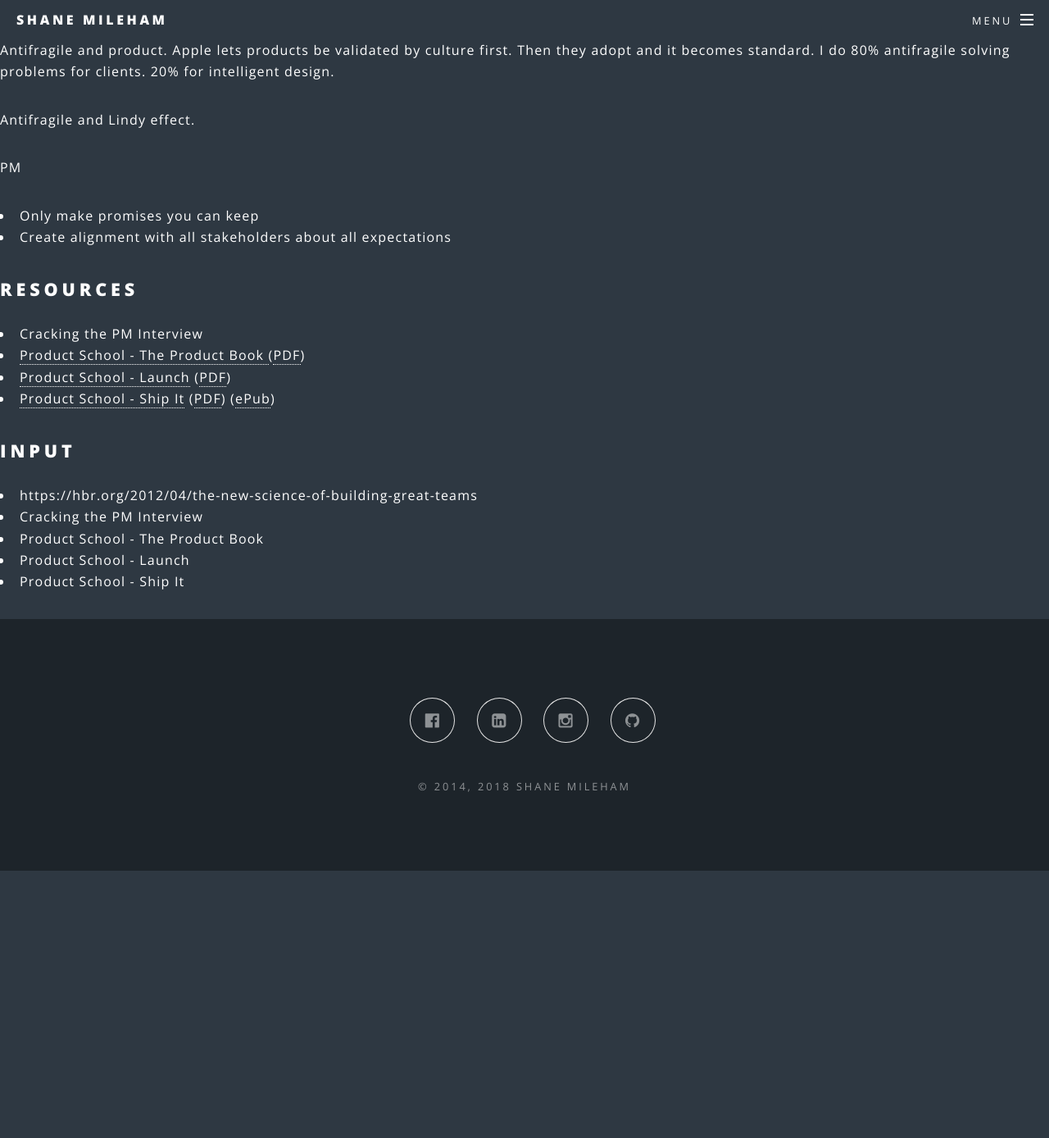
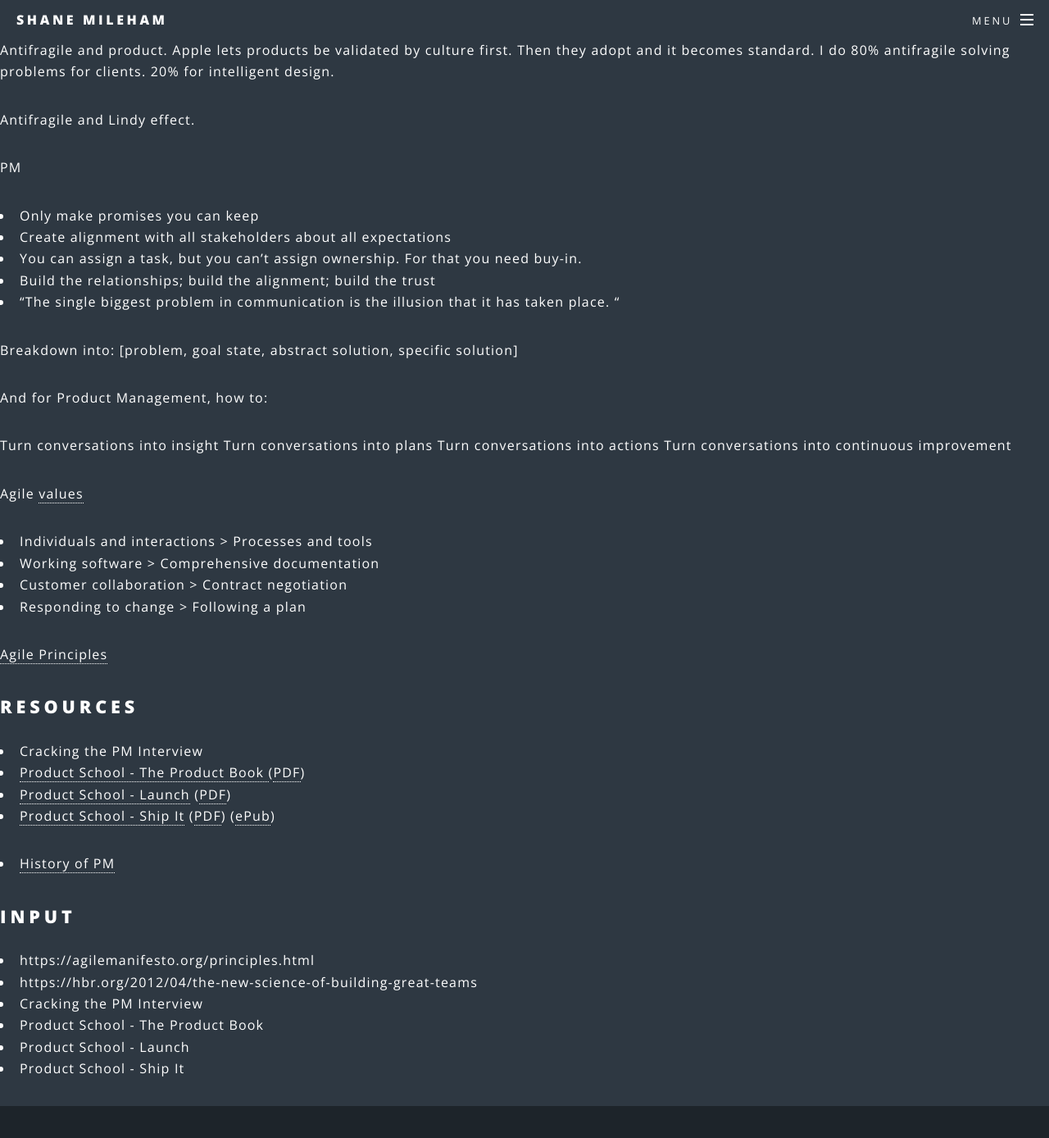
Before and after one commit to shanemileham/shanemileham.github.io, a Jekyll site: the page built from _kb/professional/product/product.md, in a window 1280 px wide and 1400 px high. Shown: the top 1388 px of the window at 82% size. Built offline with Jekyll 4.4.1, drawn with Linux system fonts in a browser that asks for light colours; comment, search, counter and statistics services are not loaded.

Commit message:
Product info

```diff
--- a/_kb/professional/product/product.md
+++ b/_kb/professional/product/product.md
@@ -12,6 +12,26 @@ Antifragile and Lindy effect.
 PM
 - Only make promises you can keep
 - Create alignment with all stakeholders about all expectations
+- You can assign a task, but you can't assign ownership. For that you need buy-in.
+- Build the relationships; build the alignment; build the trust
+- “The single biggest problem in communication is the illusion that it has taken place. “
+
+Breakdown into: [problem, goal state, abstract solution, specific solution]
+
+And for Product Management, how to:
+
+Turn conversations into insight
+Turn conversations into plans
+Turn conversations into actions
+Turn conversations into continuous improvement
+
+Agile [values](https://agilemanifesto.org/)
+- Individuals and interactions > Processes and tools
+- Working software > Comprehensive documentation
+- Customer collaboration > Contract negotiation
+- Responding to change > Following a plan
+
+[Agile Principles](https://agilemanifesto.org/principles.html)
 
 
 ## Resources
@@ -20,7 +40,10 @@ PM
 - [Product School - Launch](https://www.productschool.com/launch-book/) ([PDF](https://drive.google.com/open?id=1fjvtxK18K9qz5RmcXjS6I1_y2ZXsXA8D))
 - [Product School - Ship It](https://www.productschool.com/ship-it-book/) ([PDF](https://drive.google.com/open?id=1JWN2jpf7WRHDXqbCejOjPTpTUG6VDTLz)) ([ePub](https://drive.google.com/open?id=10UhwYgLq4rTMX1LDyLREzi2nboXM8tCx))
 
+- [History of PM](https://www.mindtheproduct.com/2015/10/history-evolution-product-management/)
+
 ## Input
+- https://agilemanifesto.org/principles.html
 - https://hbr.org/2012/04/the-new-science-of-building-great-teams
 - Cracking the PM Interview
 - Product School - The Product Book
```
